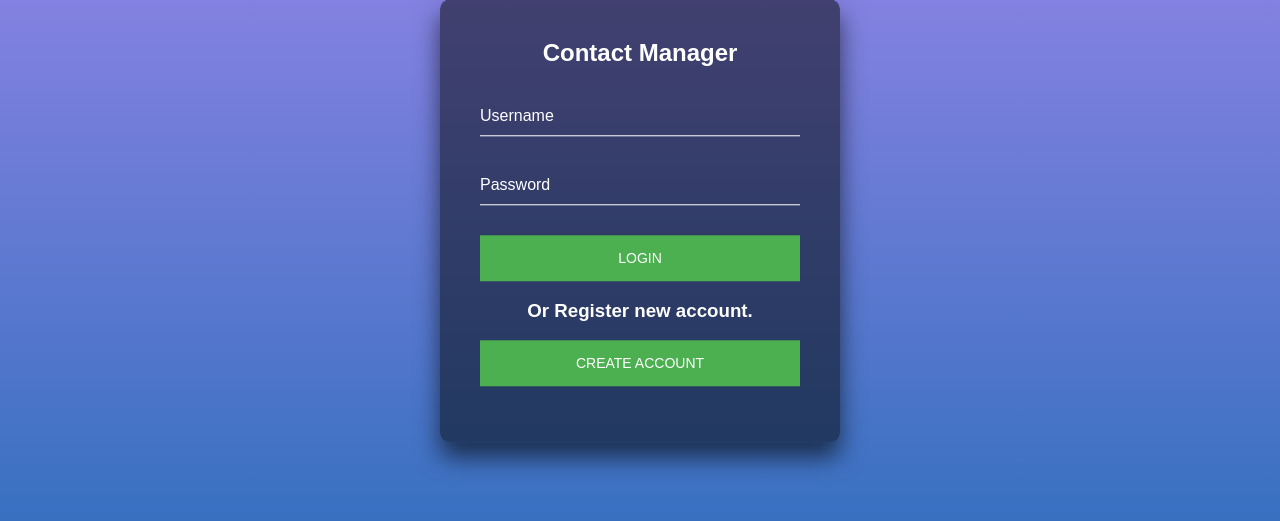
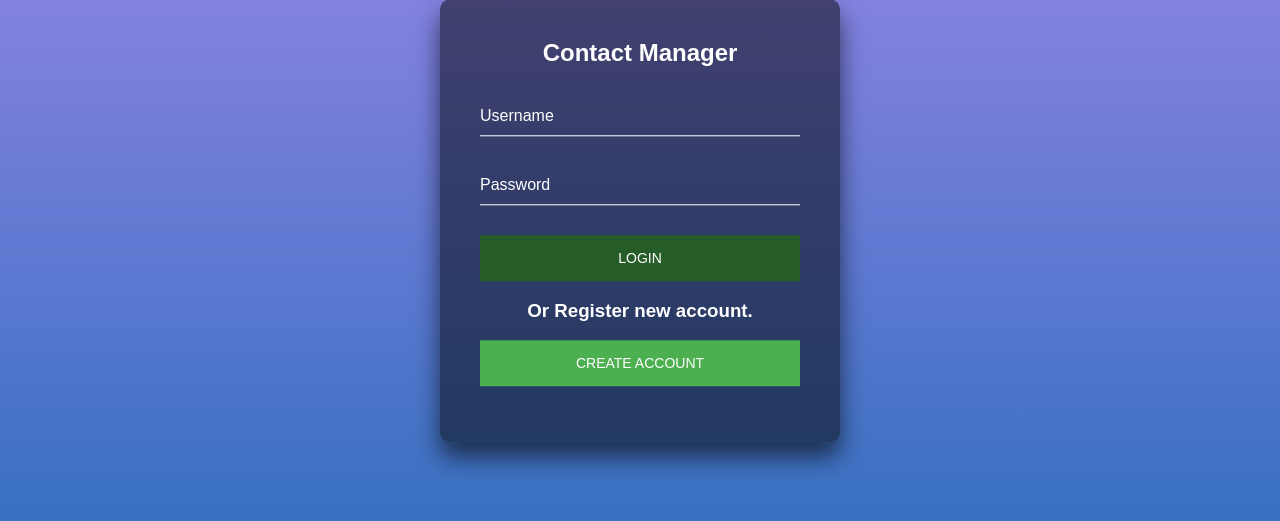
Before and after one commit to HJaen/Small-Project-Test, a PHP site: page / in a window 1280 px wide, with the restyled element focused. Shown: the part 179-700 px from the top of the page. Run offline with PHP 8.4, Linux system fonts and the light colour scheme.

Commit message:
added button focus

```diff
--- a/css/styles.css
+++ b/css/styles.css
@@ -81,3 +81,7 @@ font-size: 12px;
   font-size: 14px;
   cursor: pointer;
 }
+
+#loginButton:focus {
+  background: #275d29;
+}
```
